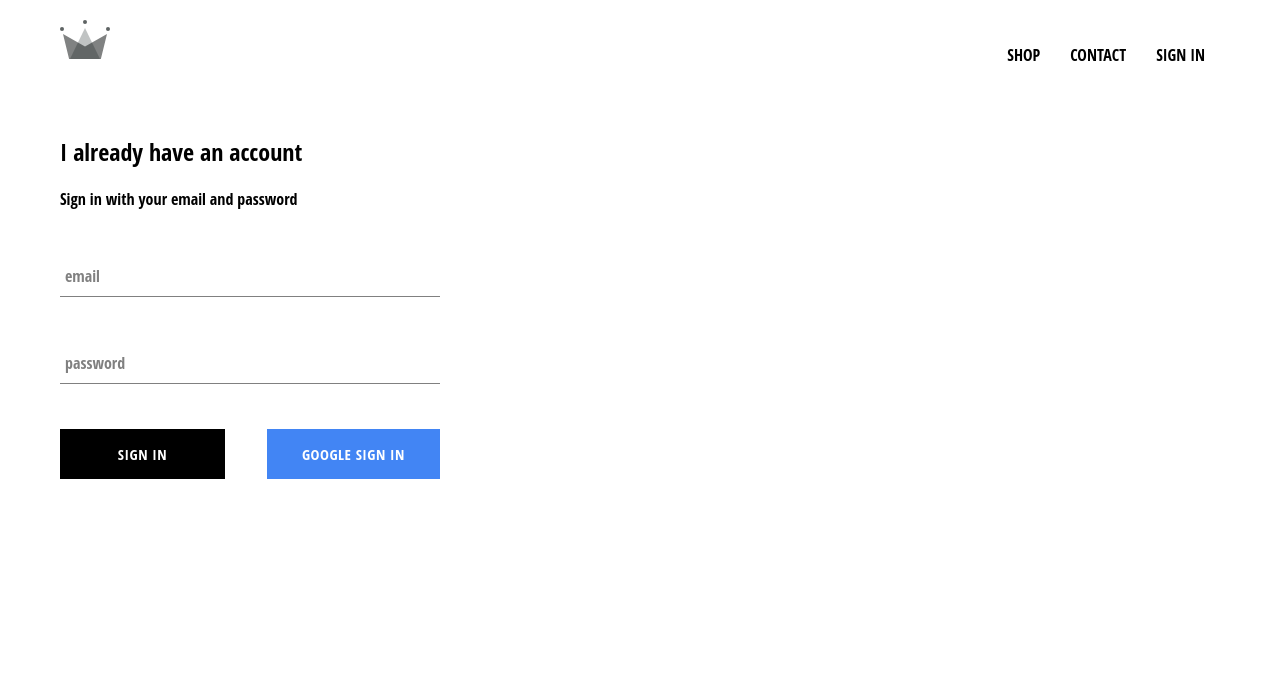
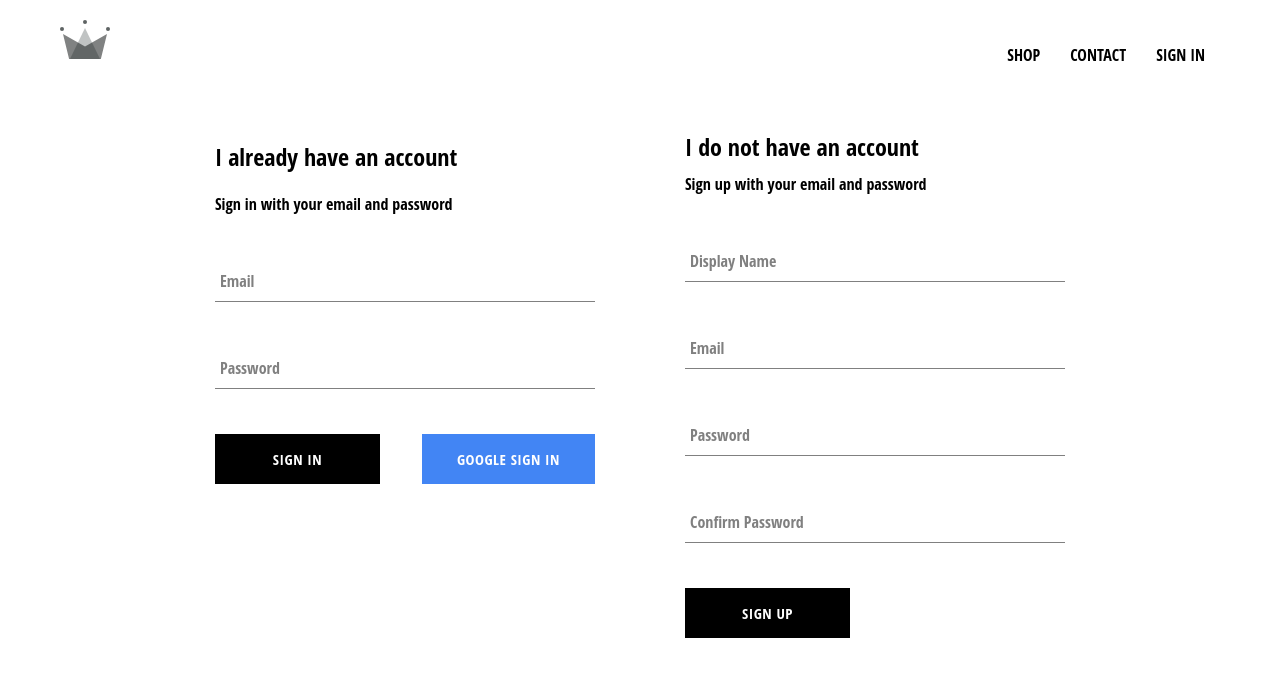
Before and after one commit to Shivanshu89/ReactCommerce, a React (Create React App) app: page /signin in a window 1280 px wide. Shown: the top 676 px of the page. Built offline with nearby package versions, Linux system fonts and the light colour scheme; no server answers.

Commit message:
implemeneted firbase utils, included ability to store authenticated users into our firebase database

```diff
--- a/src/App.js
+++ b/src/App.js
@@ -4,7 +4,7 @@ import HomePage from './pages/homepage/homepage.component';
 import ShopPage from './pages/shop/shop.component';
 import Header from './components/header/header.component';
 import SignInAndSignUpPage from './pages/sign-in-and-sign-up/sign-in-and-sign-up.component';
-import { auth } from './firebase/firebase.utils';
+import { auth, createUserProfileDocument } from './firebase/firebase.utils';
 import { Component } from 'react';
 
 class App extends Component {
@@ -18,9 +18,22 @@ class App extends Component {
     unsubscribeFromAuth = null;
 
     componentDidMount(){
-      this.unsubscribeFromAuth = auth.onAuthStateChanged(user => { //onAuthStateChanged : will gives us back a function to unsubscribeFromAuth which will be used to close the subscription
-        this.setState({ currentUser: user });
-
+      this.unsubscribeFromAuth = auth.onAuthStateChanged(async userAuth => { //onAuthStateChanged : will gives us back a function to unsubscribeFromAuth which will be used to close the subscription
+       // this.setState({ currentUser: user });
+        if(userAuth){
+          const userRef  = await createUserProfileDocument(userAuth);
+          userRef.onSnapshot(snapShot => {
+            this.setState({
+              currentUser:{
+                id:snapShot.id,
+                ...snapShot.data()
+              }
+            });
+            console.log(this.state);
+          });
+        }else{
+          this.setState({currentUser:userAuth});
+        }
       })
     }
 
--- a/src/components/sign-in/sign-in.component.jsx
+++ b/src/components/sign-in/sign-in.component.jsx
@@ -35,7 +35,7 @@ class SignIn extends Component {
                     type="email"
                     value ={this.state.email}
                     handleChange={this.handleChange}
-                    label='email'
+                    label='Email'
                     required
                     />
                     <FormInput
@@ -43,7 +43,7 @@ class SignIn extends Component {
                     type="password"
                     value ={this.state.password}
                     handleChange={this.handleChange}
-                    label='password'
+                    label='Password'
                     required
                     />
                     <div className='buttons'>
--- /dev/null
+++ b/src/components/sign-up/sign-up.component.jsx
@@ -0,0 +1,95 @@
+import React, { Component } from 'react';
+import FormInput from '../form-input/form-input.component';
+import CustomButton from '../custom-buttom/custom-buttom.component';
+import { auth, createUserProfileDocument } from '../../firebase/firebase.utils';
+import './sign-up.styles.scss';
+
+
+class SignUp extends Component{
+    constructor(){
+        super();
+
+        this.state = {
+            displayName:'',
+            email:'',
+            password:'',
+            confirmPassword:''
+        }
+    }
+
+    handleSubmit = async event => {
+        event.preventDefault();
+        const {displayName, email, password, confirmPassword} = this.state;
+
+        if(password !== confirmPassword){
+            alert("Password not matched")
+            return;
+        }
+        try{
+            const { user } = await auth.createUserWithEmailAndPassword(email, password);
+            await createUserProfileDocument(user, {displayName});
+            this.setState({
+                displayName:'',
+                email:'',
+                password:'',
+                confirmPassword:''
+            })
+        }catch(error){
+            console.error(error);
+        }
+    }
+
+    handleChange = event =>{
+        const {name, value} = event.target;
+        this.setState({[name]: value})
+    };
+
+    render(){
+        const {displayName, email, password, confirmPassword} = this.state;
+        return(
+            <div className='sign-up'>
+                <h2 className='title'>I do not have an account</h2>
+                <span>Sign up with your email and password</span>
+                <form className='sign-up-form' onSubmit={this.handleSubmit}>
+                    <FormInput
+                        type='text'
+                        name='displayName'
+                        value={displayName}
+                        onChange={this.handleChange}
+                        label='Display Name'
+                        required
+                    />
+
+                    <FormInput
+                        type='email'
+                        name='email'
+                        value={email}
+                        onChange={this.handleChange}
+                        label='Email'
+                        required
+                    />
+
+                    <FormInput
+                        type='password'
+                        name='password'
+                        value={password}
+                        onChange={this.handleChange}
+                        label='Password'
+                        required
+                    />
+                    <FormInput
+                        type='password'
+                        name='confirmPassword'
+                        value={confirmPassword}
+                        onChange={this.handleChange}
+                        label='Confirm Password'
+                        required
+                    />
+                    <CustomButton type='submit'>SIGN UP</CustomButton>
+
+                </form>
+            </div>
+        )
+    }
+}
+export default SignUp;
--- /dev/null
+++ b/src/components/sign-up/sign-up.styles.scss
@@ -0,0 +1,9 @@
+.sign-up{
+    width:380px;
+    display: flex;
+    flex-direction: column;
+
+    .title{
+        margin: 10px 0;
+    }
+}
--- a/src/firebase/firebase.utils.js
+++ b/src/firebase/firebase.utils.js
@@ -12,6 +12,28 @@ const config = {
     measurementId: "G-ENH5CPSHYW"
   };
 
+  //store data in firestore database
+  export const createUserProfileDocument = async(userAuth, additionalData) =>{
+    if(!userAuth) return;
+    const userRef = firestore.doc(`users/${userAuth.uid}`);
+    const snapShot = await userRef.get();
+    if(!snapShot.exists){
+        const { displayName, email} = userAuth;
+        const createdAt = new Date();
+         try{
+            await userRef.set({
+                displayName,
+                email,
+                createdAt,
+                ...additionalData
+            })
+         }catch(error) {
+            console.log('error creating user', error.message);
+         }
+    }
+    return userRef;
+  }
+
   firebase.initializeApp(config);
   export const auth = firebase.auth();
   export const firestore = firebase.firestore();
--- a/src/pages/sign-in-and-sign-up/sign-in-and-sign-up.component.jsx
+++ b/src/pages/sign-in-and-sign-up/sign-in-and-sign-up.component.jsx
@@ -1,9 +1,9 @@
 import React from 'react';
 import SignIn from '../../components/sign-in/sign-in.component';
-
+import SignUp from '../../components/sign-up/sign-up.component';
 import './sign-in-and-sign-up.styles.scss';
 
 const SignInAndSignUpPage = () => (
-    <div className='sign-in-and-sign-up'><SignIn/></div>
+    <div className='sign-in-and-sign-up'><SignIn/><SignUp/></div>
 );
 export default SignInAndSignUpPage;
--- a/src/pages/sign-in-and-sign-up/sign-in-and-sign-up.styles.scss
+++ b/src/pages/sign-in-and-sign-up/sign-in-and-sign-up.styles.scss
@@ -0,0 +1,6 @@
+.sign-in-and-sign-up {
+    width: 850px;
+    display: flex;
+    justify-content: space-between;
+    margin: 30px auto;
+}
```
